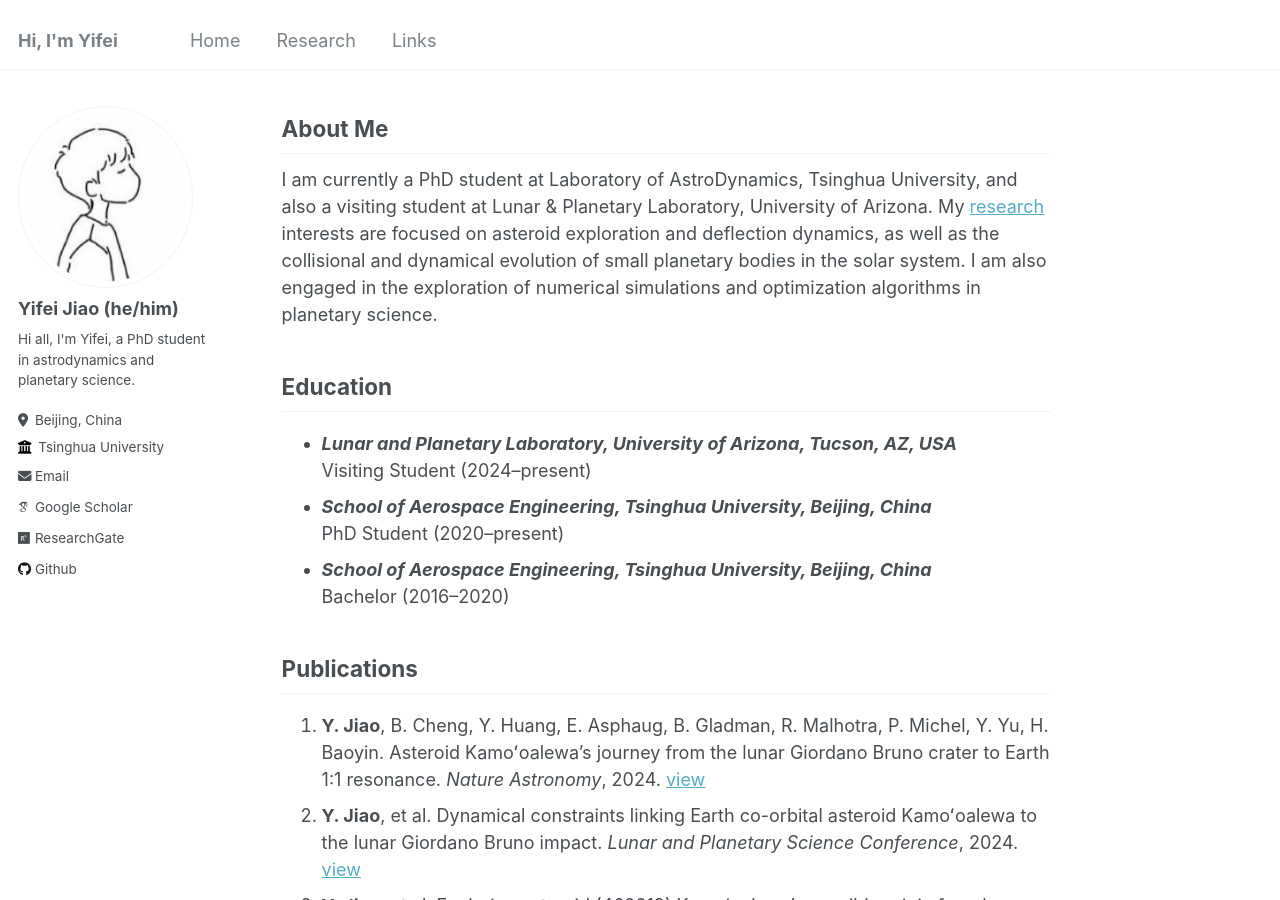
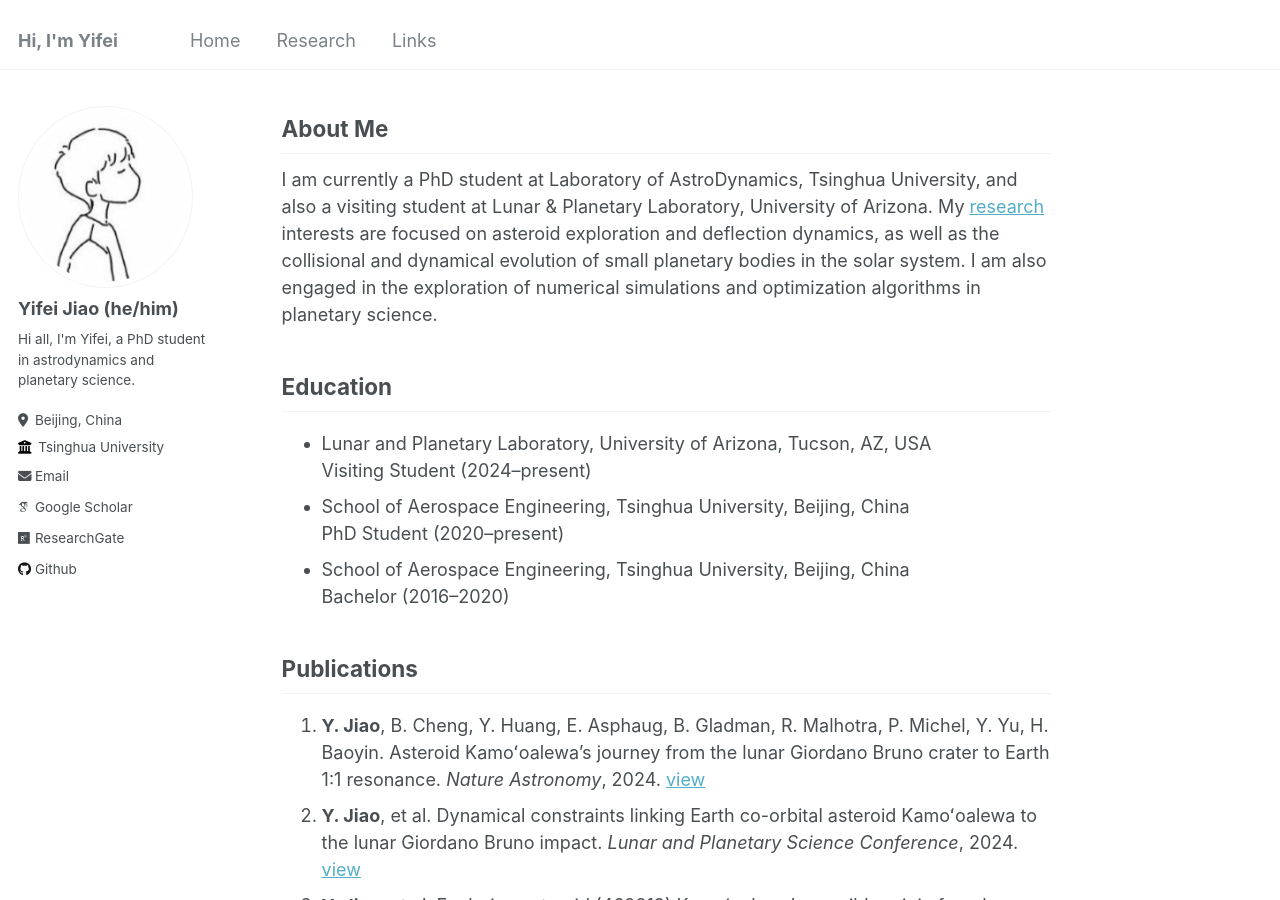
Before and after one commit to jiaoyf-thu/jiaoyf-thu.github.io, a Jekyll site: the page built from _pages/about.md, in a window 1280 px wide and 900 px high. Built offline with Jekyll 4.4.1, drawn with Linux system fonts in a browser that asks for light colours; some web fonts are replaced.

```diff
--- a/_pages/about.md
+++ b/_pages/about.md
@@ -13,11 +13,11 @@ I am currently a PhD student at Laboratory of AstroDynamics, Tsinghua University
 
 ## Education
 
-+ ***Lunar and Planetary Laboratory, University of Arizona, Tucson, AZ, USA***<br />
++ Lunar and Planetary Laboratory, University of Arizona, Tucson, AZ, USA<br />
   Visiting Student (2024--present)
-+ ***School of Aerospace Engineering, Tsinghua University, Beijing, China***<br />
++ School of Aerospace Engineering, Tsinghua University, Beijing, China<br />
   PhD Student (2020--present)
-+ ***School of Aerospace Engineering, Tsinghua University, Beijing, China***<br />
++ School of Aerospace Engineering, Tsinghua University, Beijing, China<br />
   Bachelor (2016--2020)
 
 ## Publications
```
